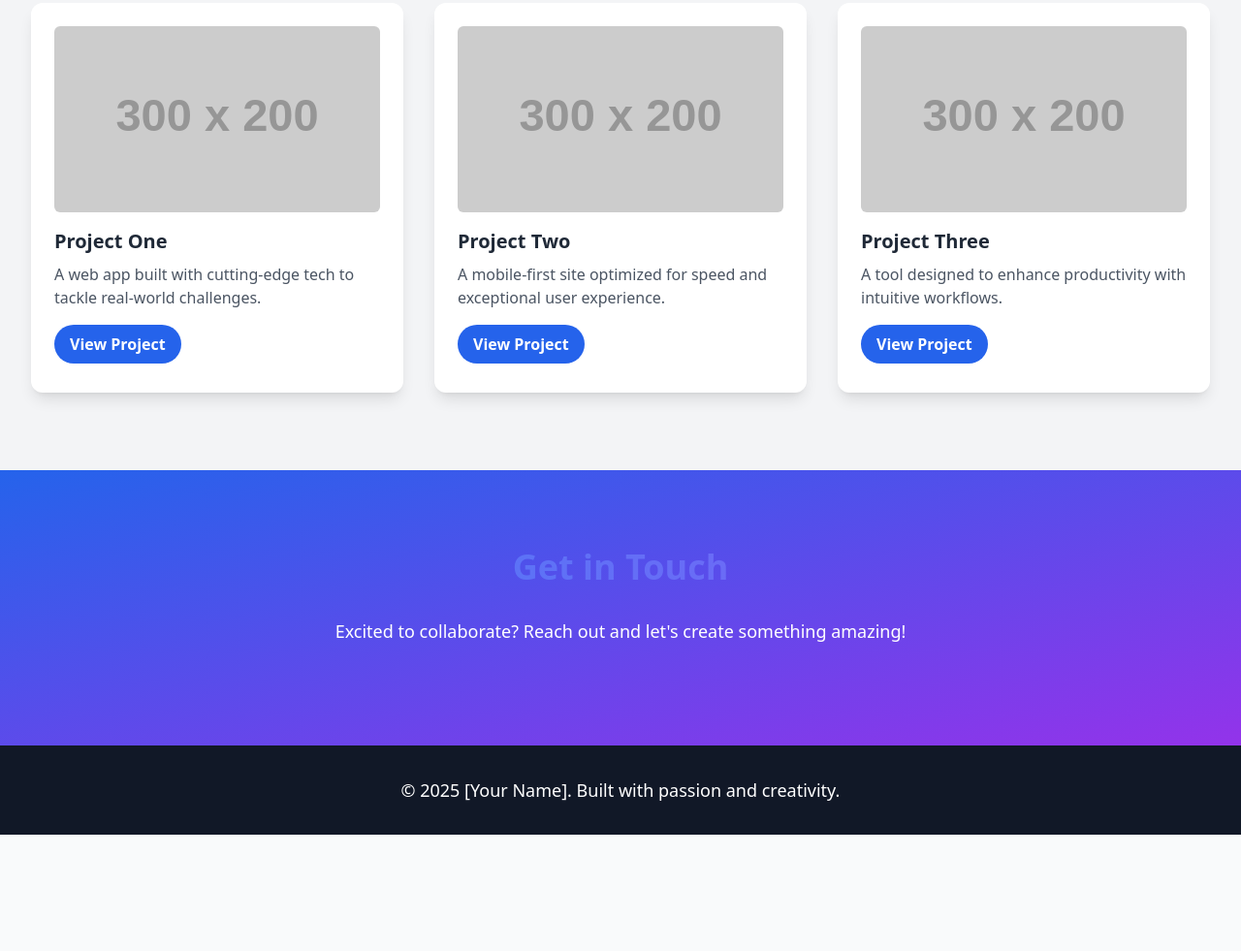
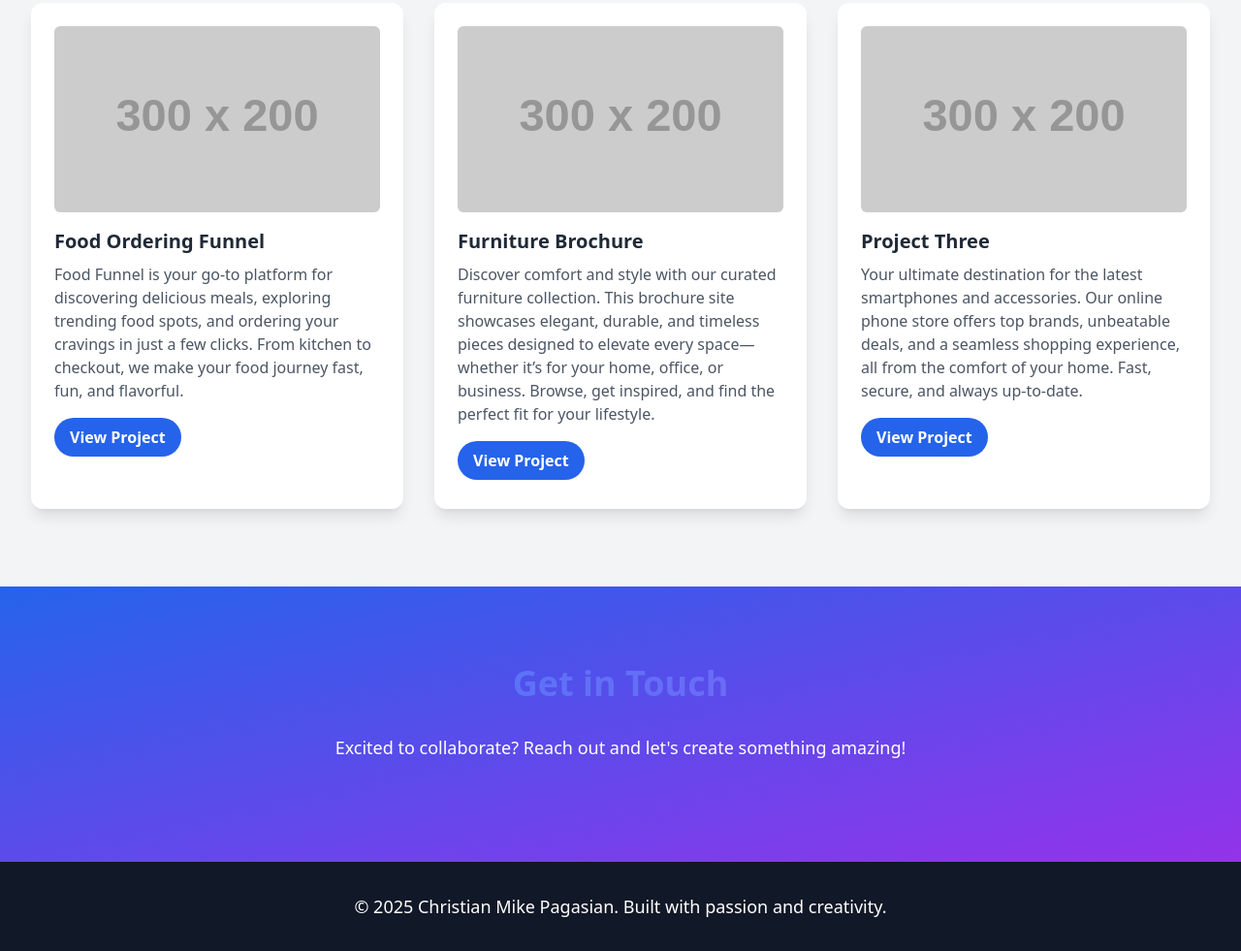
Before and after one commit to jester-abalos/UnionGuildhouse, a website: page porfolio/mike.html in a window 1280 px wide. Shown: the part 1687-2668 px from the top of the page at 97% size. Before the commit the page ends 2548 px from the top, so only its background shows below. Drawn offline with nearby package versions, Linux system fonts and the light colour scheme; placeholder pictures from the web are drawn by us.

Commit message:
Mikechange

```diff
--- a/porfolio/mike.html
+++ b/porfolio/mike.html
@@ -14,9 +14,9 @@
   <nav class="bg-white shadow-lg sticky top-0 z-50">
     <div class="max-w-7xl mx-auto px-4 sm:px-6 lg:px-8">
       <div class="flex justify-between items-center h-16">
-        <div class="text-3xl font-extrabold gradient-text">My Portfolio</div>
+        <div class="text-3xl font-extrabold gradient-text" href ="#">Back to Website</div>
         <div class="hidden md:flex space-x-8">
-          <a href="/landing page.html" class="hover:text-blue-600 font-medium transition-colors duration-300">Home</a>
+          <a href="#home" class="hover:text-blue-600 font-medium transition-colors duration-300">Home</a>
           <a href="#about" class="hover:text-blue-600 font-medium transition-colors duration-300">About</a>
           <a href="#skills" class="hover:text-blue-600 font-medium transition-colors duration-300">Skills</a>
           <a href="#projects" class="hover:text-blue-600 font-medium transition-colors duration-300">Projects</a>
@@ -47,7 +47,7 @@
   <!-- Hero Section -->
   <section id="home" class="bg-gradient-to-br from-blue-600 to-purple-600 text-white py-24 section-hidden">
     <div class="max-w-7xl mx-auto px-4 sm:px-6 lg:px-8 text-center">
-      <h1 class="text-5xl sm:text-6xl font-extrabold mb-4 gradient-text animate__animated animate__fadeIn">Hi, I'm Christian Mike Pagasian</h1>
+      <h1 class="text-5xl sm:text-6xl font-extrabold mb-4 animate__animated animate__fadeIn">Hi, I'm Christian Mike Pagasian</h1>
       <p class="text-lg sm:text-xl mb-6 animate__animated animate__fadeIn animate__delay-1s">Crafting innovative and responsive web experiences with passion</p>
       <a href="#contact" class="custom-btn inline-block bg-white text-blue-600 px-8 py-4 rounded-full font-semibold text-lg transition-colors duration-300">Get in Touch</a>
     </div>
@@ -63,7 +63,11 @@
         </div>
         <div class="md:w-1/2">
           <p class="text-lg leading-relaxed animate__animated animate__fadeIn animate__delay-1s">
-            I'm a dedicated developer with a knack for creating seamless, user-focused applications. My expertise spans modern web technologies, and I thrive on transforming ideas into elegant, functional solutions.
+            I’m a freelance full-stack web developer focused on helping clients turn their ideas
+            into functional, beautiful websites and web apps. From custom designs to responsive
+            layouts and smooth user experiences, I build solutions that solve problems and grow
+            businesses. Using HTML, CSS, JavaScript, Tailwind, and Laravel, I deliver reliable,
+            scalable, and on-time results, so you can focus on what you do best.
           </p>
         </div>
       </div>
@@ -117,23 +121,31 @@
         <!-- Project Card 1 -->
         <div class="project-card bg-white rounded-xl shadow-lg p-6 animate__animated animate__fadeInUp">
           <img src="https://via.placeholder.com/300x200" alt="Project 1" class="w-full h-48 object-cover rounded-md mb-4">
-          <h3 class="text-xl font-semibold mb-2">Project One</h3>
-          <p class="text-gray-600 mb-4">A web app built with cutting-edge tech to tackle real-world challenges.</p>
+          <h3 class="text-xl font-semibold mb-2">Food Ordering Funnel</h3>
+          <p class="text-gray-600 mb-4">Food Funnel is your go-to platform for discovering delicious meals,
+            exploring trending food spots, and ordering your cravings in just a few clicks. From kitchen to
+            checkout, we make your food journey fast, fun, and flavorful.</p>
           <a href="https://mikedagreat.github.io/FoodFunnelWeb/" class="custom-btn inline-block bg-blue-600 text-white px-4 py-2 rounded-full font-semibold hover:bg-blue-700">View Project</a>
         </div>
+
         <!-- Project Card 2 -->
         <div class="project-card bg-white rounded-xl shadow-lg p-6 animate__animated animate__fadeInUp animate__delay-1s">
           <img src="https://via.placeholder.com/300x200" alt="Project 2" class="w-full h-48 object-cover rounded-md mb-4">
-          <h3 class="text-xl font-semibold mb-2">Project Two</h3>
-          <p class="text-gray-600 mb-4">A mobile-first site optimized for speed and exceptional user experience.</p>
+          <h3 class="text-xl font-semibold mb-2">Furniture Brochure</h3>
+          <p class="text-gray-600 mb-4">Discover comfort and style with our curated furniture collection.
+            This brochure site showcases elegant, durable, and timeless pieces designed to elevate every
+            space—whether it’s for your home, office, or business. Browse, get inspired, and find the
+            perfect fit for your lifestyle.</p>
           <a href="https://mikedagreat.github.io/My-Projects/" class="custom-btn inline-block bg-blue-600 text-white px-4 py-2 rounded-full font-semibold hover:bg-blue-700">View Project</a>
         </div>
+
         <!-- Project Card 3 -->
         <div class="project-card bg-white rounded-xl shadow-lg p-6 animate__animated animate__fadeInUp animate__delay-2s">
           <img src="https://via.placeholder.com/300x200" alt="Project 3" class="w-full h-48 object-cover rounded-md mb-4">
           <h3 class="text-xl font-semibold mb-2">Project Three</h3>
-          <p class="text-gray-600 mb-4">A tool designed to enhance productivity with intuitive workflows.</p>
-          <a href="#" class="custom-btn inline-block bg-blue-600 text-white px-4 py-2 rounded-full font-semibold hover:bg-blue-700">View Project</a>
+          <p class="text-gray-600 mb-4">Your ultimate destination for the latest smartphones and accessories. Our online phone store offers top brands,
+            unbeatable deals, and a seamless shopping experience, all from the comfort of your home. Fast, secure, and always up-to-date.</p>
+          <a href="https://mikedagreat.github.io/PhoneStore/" class="custom-btn inline-block bg-blue-600 text-white px-4 py-2 rounded-full font-semibold hover:bg-blue-700">View Project</a>
         </div>
       </div>
     </div>
@@ -152,7 +164,7 @@
   <!-- Footer -->
   <footer class="bg-gray-900 text-white py-8">
     <div class="max-w-7xl mx-auto px-4 sm:px-6 lg:px-8 text-center">
-      <p class="text-lg">© 2025 [Your Name]. Built with passion and creativity.</p>
+      <p class="text-lg">© 2025 Christian Mike Pagasian. Built with passion and creativity.</p>
     </div>
   </footer>
 
--- a/style/mike.css
+++ b/style/mike.css
@@ -16,6 +16,7 @@
       -webkit-background-clip: text;
       -webkit-text-fill-color: transparent;
     }
+
     /* Section fade-in animation trigger */
     .section-hidden {
       opacity: 0;
```
